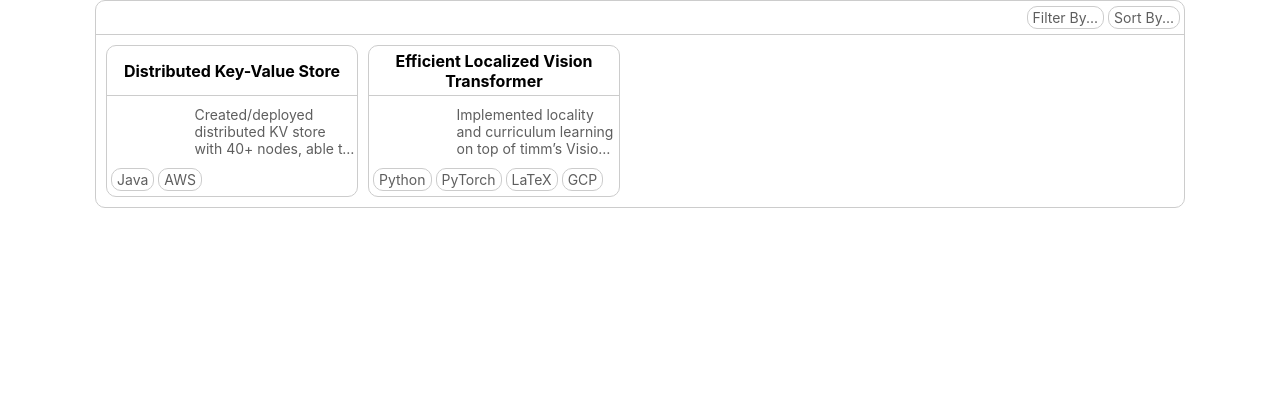
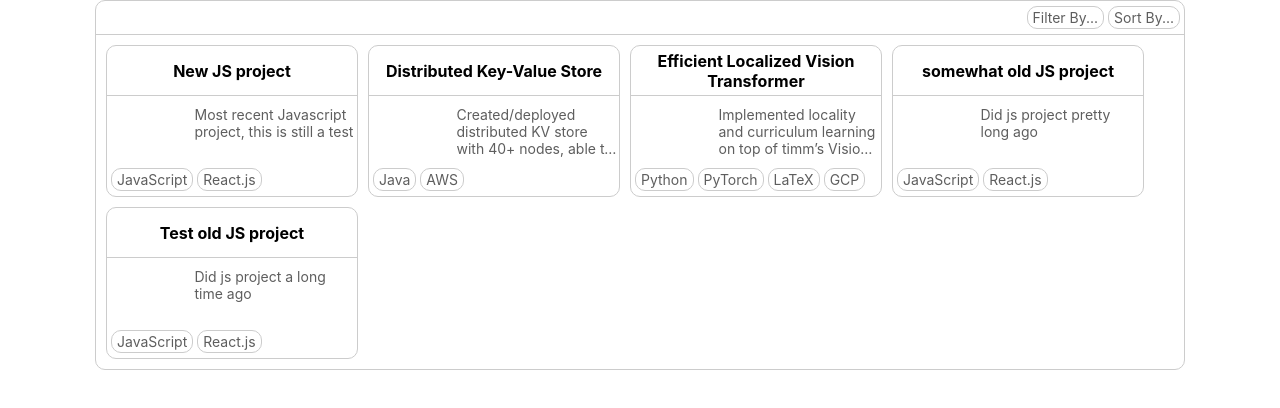
Before and after one commit to nickhamiltonn/portfolio, a React (Create React App) app: page / in a window 1280 px wide. Shown: the top 408 px of the page. Built offline with nearby package versions, Linux system fonts and the light colour scheme.

Commit message:
Added sorting functionality

```diff
--- a/src/components/GalleryHeader.css
+++ b/src/components/GalleryHeader.css
@@ -49,6 +49,18 @@
 
 .Dropdown .FilterOptions {
     padding-bottom: 10px;
+}
+
+.Dropdown.Sort {
+    padding-top: 20px;
+    padding-bottom: 20px;
+}
+
+.Dropdown .SortOptions {
+    color: rgb(94, 94, 94);
+    border: 1px solid #ccc;
+    border-radius: 10px;
+    padding: 2px;
 }
 
 
--- a/src/components/GalleryHeader.js
+++ b/src/components/GalleryHeader.js
@@ -9,6 +9,10 @@ function GalleryHeader(props) {
     } else {
       props.removeFilterOption(filterOption);
     }
+  }
+
+  const handleSortSelectChange = (event) => {
+    props.onSortOptionChange(event.target.value);
   }
 
   const generateFilterOptions = () => {
@@ -32,12 +36,17 @@ function GalleryHeader(props) {
     props.onFilterSelectorChange(event.target.value);
   }
 
+  // TODO: Make new_first/old_first an enum???
+  // TODO: Need to fix bug where the window gets overlapped by the tags in the tiles....
   return (
     <div className="GalleryHeader">
       <div className="Hover Sort">
         Sort By...
         <div className="Dropdown Sort">
-          This is where we select sort criteria
+          <select name="sort_criteria" className = "SortOptions" onChange={handleSortSelectChange}>
+            <option value="new_first">Newest to Oldest</option>
+            <option value="old_first">Oldest to Newest</option>
+          </select>
         </div>
       </div>
       <div className="Hover Filter">
--- a/src/components/TileGallery.js
+++ b/src/components/TileGallery.js
@@ -17,20 +17,28 @@ function TileGallery(props) {
   const projects = props.projects;
   const [filters, setFilters] = useState([]);
   const [filterSelector, setFilterSelector] = useState("any"); // TODO: make "any"/"all" an enum?
+  const [sortOption, setSortOption] = useState("new_first"); // TODO: make this an enum?
 
   console.log(filters);
   console.log(filterSelector);
+  console.log(sortOption);
 
-  // TODO: Look more into naming conventions... these names are pretty busted rn
   const handleFilterSelectorChange = (newState) => {
     setFilterSelector(newState)
   }
 
-  // This code is absolutely trash but it works
-  // TODO: Clean this up
+  const handleSortOptionChange = (newOption) => {
+    setSortOption(newOption);
+  }
+
+  // This code is absolutely trash but it works...
+  // TODO: Clean this up, could be split into a couple functions and logic could def
+  // be cleaned up...
   const setDisplayedProjects = () => {
+    let organizedProjects = projects;
+
     if (filters.length > 0) {
-      return projects.filter((proj) => {
+      organizedProjects = projects.filter((proj) => {
         if (filterSelector == "any") {
           for (var i=0; i<filters.length; i++) {
             if (proj.tools.indexOf(filters[i]) != -1) {
@@ -47,11 +55,20 @@ function TileGallery(props) {
           return true;
         }
       });
-    } else {
-      return projects;
     }
+
+    organizedProjects.sort((a, b) => {
+      if (a.date < b.date) {
+        return (sortOption == "old_first" ? -1 : 1);
+      } else {
+        return (sortOption == "old_first" ? 1 : -1);
+      }
+    })
+
+    return organizedProjects;
   }
 
+  // TODO: Look more into naming conventions... these names are pretty busted rn
   const addFilterOption = (filterOption) => {
     if (filters.indexOf(filterOption) == -1) {
       setFilters([
@@ -80,7 +97,8 @@ function TileGallery(props) {
       <GalleryHeader
         addFilterOption={addFilterOption}
         removeFilterOption={removeFilterOption}
-        onFilterSelectorChange={handleFilterSelectorChange} />
+        onFilterSelectorChange={handleFilterSelectorChange}
+        onSortOptionChange={handleSortOptionChange}/>
       <div className="ListOfTiles">
         {renderTiles(displayedProjects)}
       </div>
--- a/src/content/projects.js
+++ b/src/content/projects.js
@@ -24,6 +24,36 @@ const projects = [
         "date": new Date(2023, 3),
         "src": ""
     },
+    {
+        "name": "Test old JS project",
+        "short_description": "Did js project a long time ago",
+        "long_description": "",
+        "tools": [
+            Tags.Languages.Javascript,
+            Tags.Frameworks.React,],
+        "date": new Date(2020, 1),
+        "src": ""
+    },
+    {
+        "name": "somewhat old JS project",
+        "short_description": "Did js project pretty long ago",
+        "long_description": "",
+        "tools": [
+            Tags.Languages.Javascript,
+            Tags.Frameworks.React,],
+        "date": new Date(2020, 12),
+        "src": ""
+    },
+    {
+        "name": "New JS project",
+        "short_description": "Most recent Javascript project, this is still a test",
+        "long_description": "",
+        "tools": [
+            Tags.Languages.Javascript,
+            Tags.Frameworks.React,],
+        "date": new Date(2023, 8),
+        "src": ""
+    },
 ]
 
 export default projects;
```
